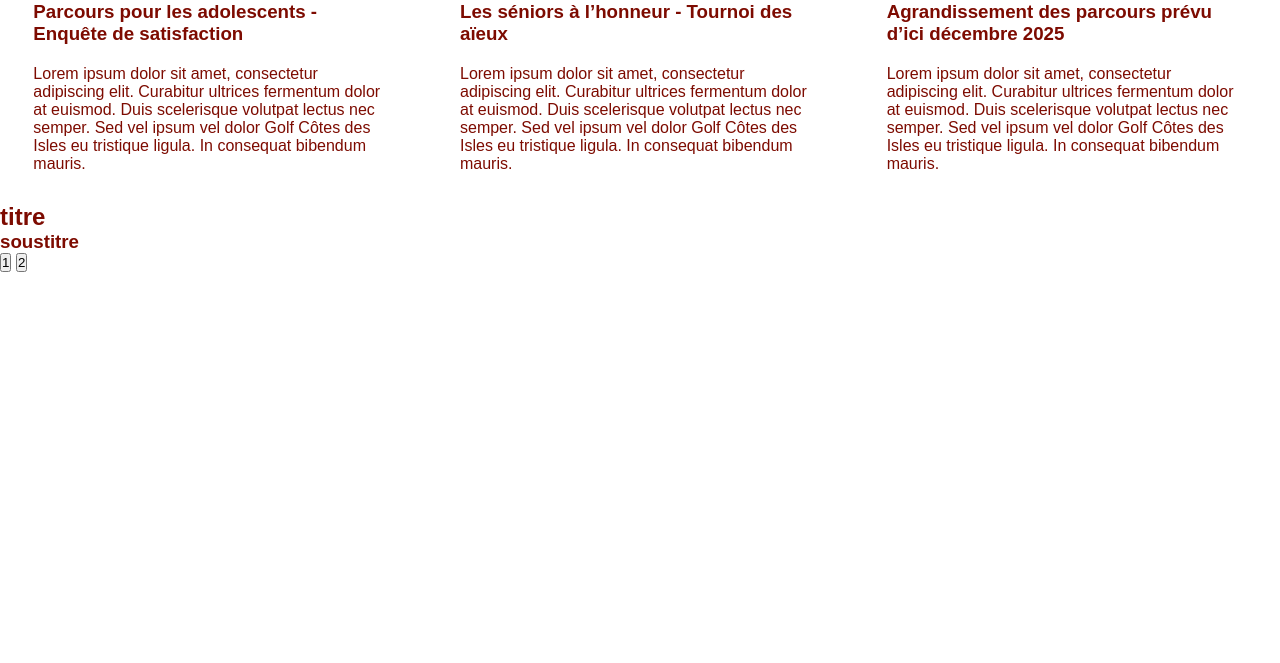
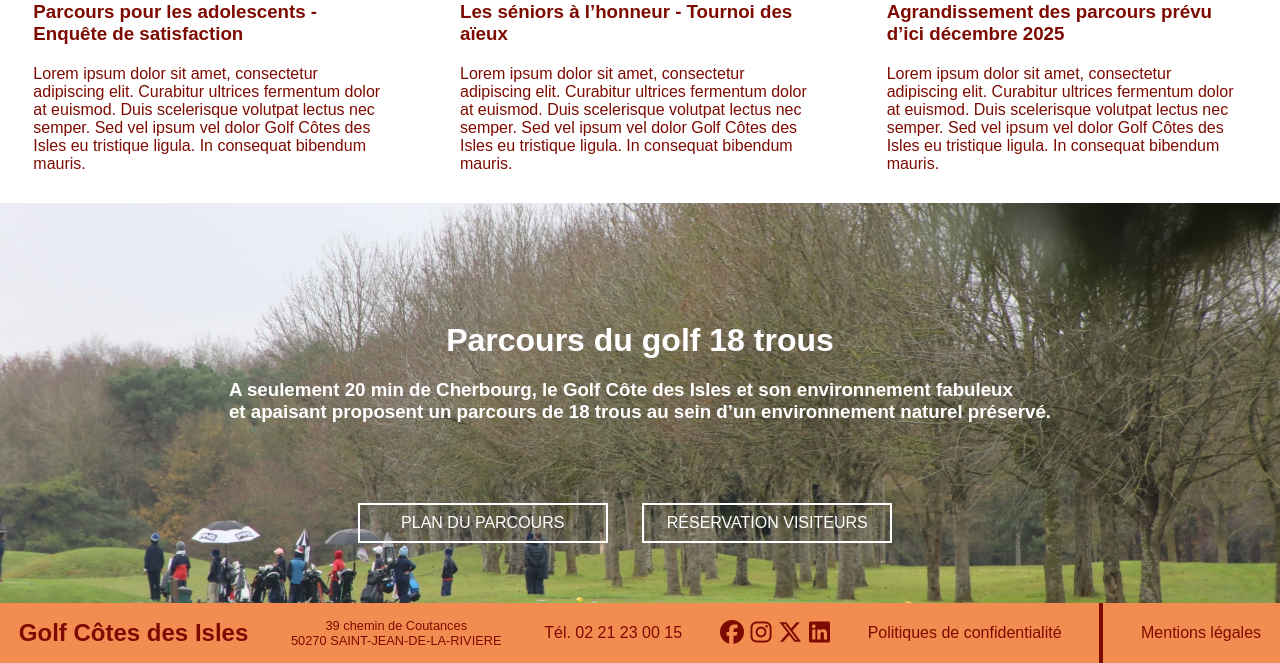
Before and after one commit to lloudiere/git, a PHP site: page / in a window 1280 px wide. Shown: the part 3040-3703 px from the top of the page. Before the commit the page ends 3312 px from the top, so only its background shows below. Run offline with PHP 8.4, Linux system fonts and the light colour scheme.

Commit message:
Footer resolu

```diff
--- a/cdi/_styles/menu.css
+++ b/cdi/_styles/menu.css
@@ -43,10 +43,11 @@ nav{
 .nav-item a {
     display: block;
     color: var(--cdiRouge);
-    font-size: 1.1em;
+    font-size: 0.9em;
     text-align: center;
-    padding: 14px 16px;
+    padding: 5px (16)px;
     text-decoration: none;
+    margin-right: 10px;
 }
 
 .nav-item a:hover {
--- a/cdi/_styles/style.css
+++ b/cdi/_styles/style.css
@@ -334,3 +334,95 @@ button:hover {
     color: white;
     background-color: var(--cdiRouge);
 }
+/* Css pour la section parcours */
+
+.parcours{
+    background-image: url(../_imgs/golf_7.JPG);
+    background-size: cover;
+    background-position: center;
+    background-repeat: no-repeat;
+    display: flex;
+    flex-direction: row;
+    justify-content: center;
+    align-content: center;
+    width: 100vw;
+    height: 400px;
+    margin: 0;
+
+    gap: 20px;
+}
+
+.parcours .parcours_titre{
+    display: flex;
+    flex-direction: column;
+    gap: 20px;
+    align-items: center;
+    align-content: center;
+    justify-content: end;
+    height: 100%;
+    padding-bottom: 60px;
+    h1,h2,h3{
+        color:white;
+
+    }
+    .parcours_bouton{
+        gap: 30px;
+        margin-top: 60px;
+        margin-right: 30px;
+        width: 250px;
+        height: 40px;
+
+        border: 2px solid white;
+        color: white;
+        background-color: transparent;
+        font-size: 1.0em;
+    }
+
+}
+.parcours_titre .parcours_bouton:hover{
+    color: white;
+    background-color: var(--cdiRouge);
+    border: none;
+}
+
+footer{
+    background-color: rgb(243, 140, 80);
+    display: flex;
+    flex-direction: row;
+    justify-content: space-around;
+    align-content: center;
+    width:100vw;
+    height: 60px;
+    h1,h2,h3,h4{
+        color: var(--cdiRouge);
+
+
+    }
+}
+footer .reseau a{
+
+    color: inherit;
+
+
+}
+footer  h3 ,h4 {
+    font-size: 0.5em;
+}
+footer .logo , .adresse ,.telephone, .reseau, .politique, .mentions{
+    align-content: center;
+}
+footer .adresse{
+    text-align: center;
+    display: block;
+    color: var(--cdiRouge);
+    font-size: 0.8em;
+
+    padding: 5px 5px;
+}
+footer .reseau {
+    font-size: 1.5em;
+    cursor: pointer;;
+}
+footer .reseau .fa-brands:hover, .politique:hover ,.mentions:hover{
+    color: white;
+}
--- a/cdi/index.php
+++ b/cdi/index.php
@@ -204,16 +204,49 @@
 
 
     <div class="parcours">
-        <div class="parcours_photo"></div>
+
         <div class="parcours_titre">
-            <h2>titre</h2>
-            <h3>soustitre</h3>
-            <div class="pargours_bouton">
-                <button>1</button>
-                <button>2</button>
+            <h1>Parcours du golf 18 trous</h1>
+            <div class="parcours_texte">
+                <h3>A seulement 20 min de Cherbourg, le Golf Côte des Isles et son environnement fabuleux </h3>
+                <h3>et apaisant proposent un parcours de 18 trous au sein d’un environnement naturel préservé.</h3>
+            </div>
+            <div class="parours_bouton_bloc">
+                <button class="parcours_bouton">PLAN DU PARCOURS</button>
+                <button class="parcours_bouton">RÉSERVATION VISITEURS</button>
             </div>
         </div>
     </div>
+
+
+
+    <footer>
+        <div class="logo">
+            <h2>Golf Côtes des Isles</h2>
+        </div>
+        <div class="adresse">
+            <p>39 chemin de Coutances</p>
+            <p>50270 SAINT-JEAN-DE-LA-RIVIERE</p>
+
+        </div>
+        <div class="telephone">
+            <p>Tél. 02 21 23 00 15</p>
+        </div>
+        <div class="reseau">
+            <a href="#"><i class="fa-brands fa-facebook"></i></a>
+
+            <a href="#"><i class="fa-brands fa-instagram"></i></a>
+            <a href="#"><i class="fa-brands fa-x-twitter"></i></a>
+            <a href="#"><i class="fa-brands fa-linkedin"></i></a>
+        </div>
+        <div class="politique">
+            <p>Politiques de confidentialité</p>
+        </div>
+        <span class="trait"></span>
+        <div class="mentions">
+            <p>Mentions légales</p>
+        </div>
+    </footer>
 </body>
     <script src="_scripts/menu.js"></script>
 </html>
```
